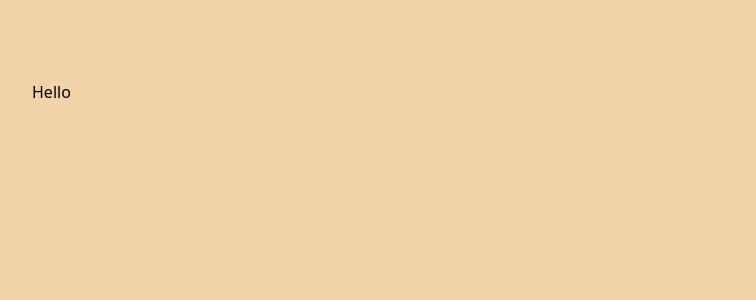
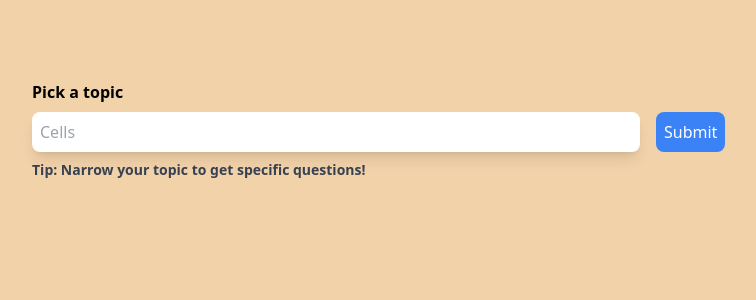
Before and after one commit to Farbubby/cognitive-cards, a Next.js app: page /cards in a window 1280 px wide. Shown: the top 300 px of the page, without its empty margins (0-756 px from the left). Built offline with nearby package versions, Linux system fonts and the light colour scheme.

Commit message:
Created a component for getting a topic name from user input

```diff
--- a/src/app/cards/page.tsx
+++ b/src/app/cards/page.tsx
@@ -1,3 +1,9 @@
+import TopicInput from "@/components/topic-input";
+
 export default function Home() {
-  return <>Hello</>;
+  return (
+    <>
+      <TopicInput />
+    </>
+  );
 }
--- /dev/null
+++ b/src/components/topic-input.tsx
@@ -0,0 +1,26 @@
+export default function TopicInput() {
+  return (
+    <>
+      <div>
+        <form className="flex flex-col gap-2">
+          <label className="font-bold text-base">Pick a topic</label>
+          <div className="flex flex-row gap-4">
+            <input
+              type="text"
+              className="p-2 shadow-lg rounded-lg w-1/2"
+              placeholder="Cells"
+            />
+            <button
+              type="submit"
+              className="bg-blue-500 text-white p-2 rounded-lg">
+              Submit
+            </button>
+          </div>
+          <div className="text-gray-700 text-sm font-bold">
+            Tip: Narrow your topic to get specific questions!
+          </div>
+        </form>
+      </div>
+    </>
+  );
+}
```
